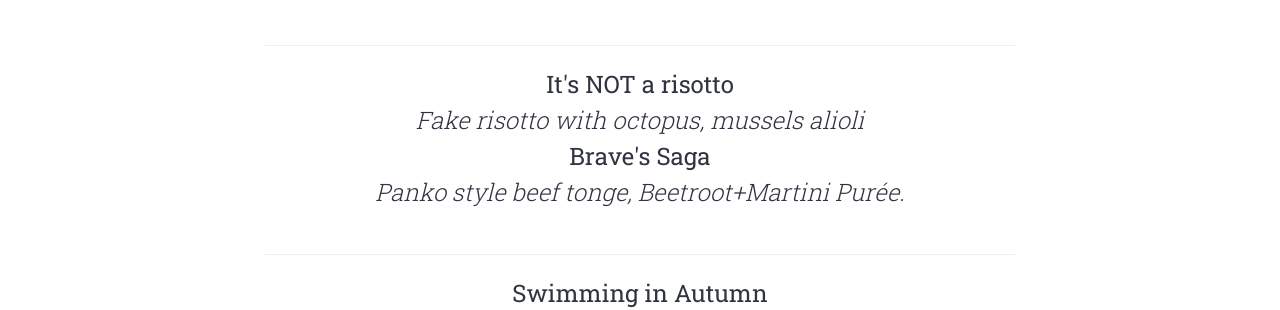
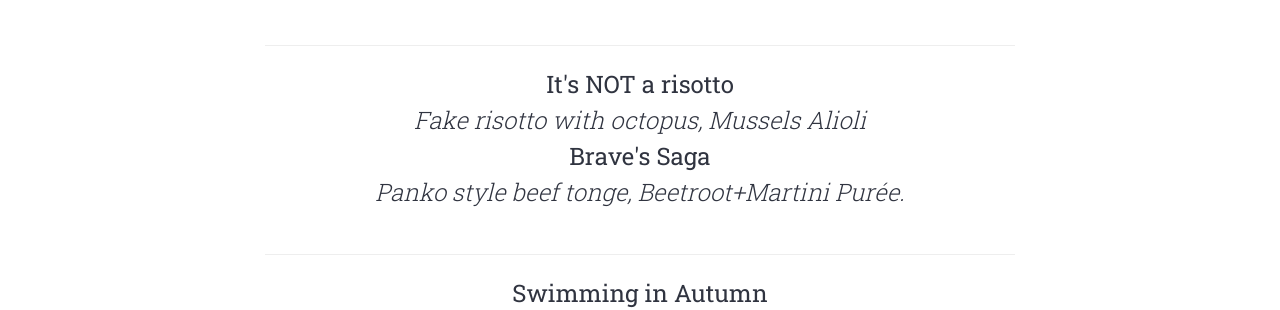
Before and after one commit to Sumendi/sumendi.github.io, a Jekyll site: the page built from preview.html, in a window 1280 px wide and 900 px high, scrolled down 2215 px. Shown: the part 156-466 px from the top of the window. Built offline with Jekyll 4.4.1, drawn with Linux system fonts in a browser that asks for light colours; nearby versions of some CDN libraries.

Commit message:
Smal change in the capitalization.

```diff
--- a/_includes/editions/3/home/menu.html
+++ b/_includes/editions/3/home/menu.html
@@ -25,7 +25,7 @@
 
         <div class="special-heading" style="padding-bottom: 0px;">
           <h3 class="fancy default">It's NOT a risotto</h3>
-          <h3 class="fancy default lighter"><em>Fake risotto with octopus, mussels alioli</em></h3>
+          <h3 class="fancy default lighter"><em>Fake risotto with octopus, Mussels Alioli</em></h3>
         </div>
         <div class="special-heading" style="padding-bottom: 24px;">
           <h3 class="fancy default">Brave's Saga</h3>
```
Also changed, not shown: 1 other file.
